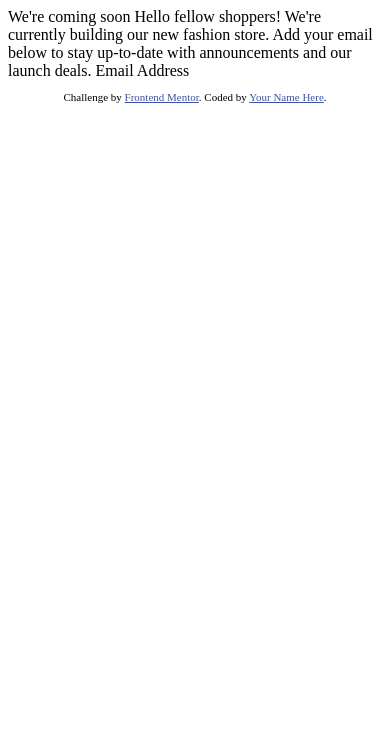
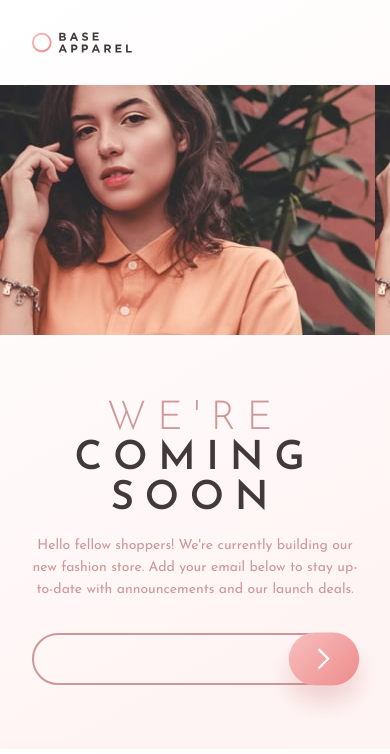
Before and after one commit to FocusCookie/fm-base-apparel-coming-soon-page, a plain HTML site: page index.html in a window 390 px wide. Drawn offline with Linux system fonts and the light colour scheme.

Commit message:
Finished Mobile - no js so far

```diff
--- /dev/null
+++ b/css/style.css
@@ -0,0 +1,150 @@
+:root {
+  --gradient-primary: linear-gradient(135deg, #f8bfbf 0%, #ee8b8b 100%);
+  --gradient-background: linear-gradient(150.03deg, #ffffff 0%, #fff4f4 84.51%);
+
+  --primary-dark: #ce9898;
+  --primary: #ee8b8b;
+
+  --color-error: #f96464;
+  --color-white: #fff;
+  --color-dark: #423a3a;
+  --color-background: #fafafa;
+
+  --shadow: 0px 15px 20px rgba(198, 110, 110, 0.247569);
+
+  --radius: 28px;
+
+  --font-family: Josefin Sans;
+
+  --text-bold: 600;
+  --text-normal: 400;
+  --text-light: 300;
+
+  --text-size: 14px;
+  --text-line-height: 22px;
+  --text-letter-spacing-h1: 10.8254px;
+
+  --border: 2px solid;
+}
+
+*,
+body {
+  margin: 0;
+  padding: 0;
+  font-family: var(--font-family);
+  font-size: var(--text-size);
+  font-weight: var(--text-normal);
+  line-height: var(--text-line-height);
+  color: var(--primary-dark);
+}
+
+*,
+*::before,
+*::after {
+  text-rendering: optimizeLegibility;
+  -webkit-font-smoothing: antialiased;
+  -moz-osx-font-smoothing: grayscale;
+  box-sizing: border-box;
+}
+
+img {
+  display: block;
+}
+
+body {
+  background: var(--gradient-background);
+}
+
+header {
+  padding: 32px;
+}
+
+.logo {
+  width: 100px;
+}
+
+.section-picture {
+  background-image: url("../images/hero-mobile.jpg");
+  min-height: 250px;
+  margin-bottom: 32px;
+}
+
+.section-content {
+  padding: 32px;
+}
+
+.section-content > article > p {
+  padding-top: 16px;
+}
+
+.section-form {
+  margin: 0px 32px 64px 32px;
+}
+
+form {
+  border: var(--border);
+
+  border-radius: var(--radius);
+  border-color: var(--primary-dark);
+  display: flex;
+  flex-direction: row;
+  align-items: center;
+  gap: 8px;
+}
+form > input {
+  border: none;
+  background: none;
+  border-radius: var(--radius);
+  height: 48px;
+  line-height: 48px;
+  flex-grow: 1;
+  text-indent: 24px;
+}
+
+input:focus {
+  outline: none;
+}
+form > button {
+  background: var(--gradient-primary);
+  border-radius: var(--radius);
+  border: none;
+  display: flex;
+  justify-content: center;
+  align-items: center;
+  width: 64px;
+  height: 48px;
+  z-index: 100;
+  transform: scale(1.1);
+  box-shadow: var(--shadow);
+}
+
+.hidden {
+  display: none;
+}
+
+h1 {
+  font-size: 2.8571em;
+  line-height: 1em;
+}
+
+.text--dark {
+  color: var(--color-dark);
+}
+.text--error {
+  color: var(--color-error);
+}
+.text--upercase {
+  text-transform: uppercase;
+}
+.text--light {
+  font-weight: var(--text-light);
+}
+.text--bold {
+  font-weight: var(--text-bold);
+}
+.text--center {
+  text-align: center;
+}
+.text--letter-spacing {
+  letter-spacing: var(--text-letter-spacing-h1);
+}
--- a/index.html
+++ b/index.html
@@ -1,33 +1,57 @@
 <!DOCTYPE html>
 <html lang="en">
   <head>
-  <meta charset="UTF-8">
-  <meta name="viewport" content="width=device-width, initial-scale=1.0"> <!-- displays site properly based on user's device -->
+    <meta charset="UTF-8" />
+    <meta name="viewport" content="width=device-width, initial-scale=1.0" />
 
-  <link rel="icon" type="image/png" sizes="32x32" href="./images/favicon-32x32.png">
+    <link
+      rel="icon"
+      type="image/png"
+      sizes="32x32"
+      href="./images/favicon-32x32.png"
+    />
+    <link rel="stylesheet" href="css/style.css" />
+    <link
+      rel="stylesheet"
+      href="https://fonts.googleapis.com/css?family=Josefin+Sans:300,400,600"
+    />
 
     <title>Frontend Mentor | Base Apparel coming soon page</title>
-
-  <!-- Feel free to remove these styles or customise in your own stylesheet 👍 -->
-  <style>
-    .attribution { font-size: 11px; text-align: center; }
-    .attribution a { color: hsl(228, 45%, 44%); }
-  </style>
   </head>
   <body>
+    <header>
+      <img class="logo" src="./images/logo.svg" alt="Base Apparel Logo" />
+    </header>
 
-  We're coming soon
+    <section class="section-picture"></section>
 
+    <section class="section-content">
+      <article class="text--center">
+        <h1
+          class="text--upercase text--light text--center text--letter-spacing"
+        >
+          We're
+        </h1>
+        <h1 class="text--dark text--upercase text--bold text--letter-spacing">
+          coming soon
+        </h1>
+        <p>
           Hello fellow shoppers! We're currently building our new fashion store.
-  Add your email below to stay up-to-date with announcements and our launch deals.
+          Add your email below to stay up-to-date with announcements and our
+          launch deals.
+        </p>
+      </article>
+    </section>
 
-  Email Address
-
-  <footer>
-    <p class="attribution">
-      Challenge by <a href="https://www.frontendmentor.io?ref=challenge" target="_blank">Frontend Mentor</a>.
-      Coded by <a href="#">Your Name Here</a>.
-    </p>
-  </footer>
+    <section class="section-form">
+      <form action="#">
+        <input type="text" />
+        <img class="hidden" src="./images/icon-error.svg" alt="Error Icon" />
+        <button>
+          <img src="./images/icon-arrow.svg" alt="Right headed arrow icon" />
+        </button>
+      </form>
+      <p class="error text--error hidden">error message</p>
+    </section>
   </body>
 </html>
```
Lines whose indentation alone changed are shown as unchanged.
